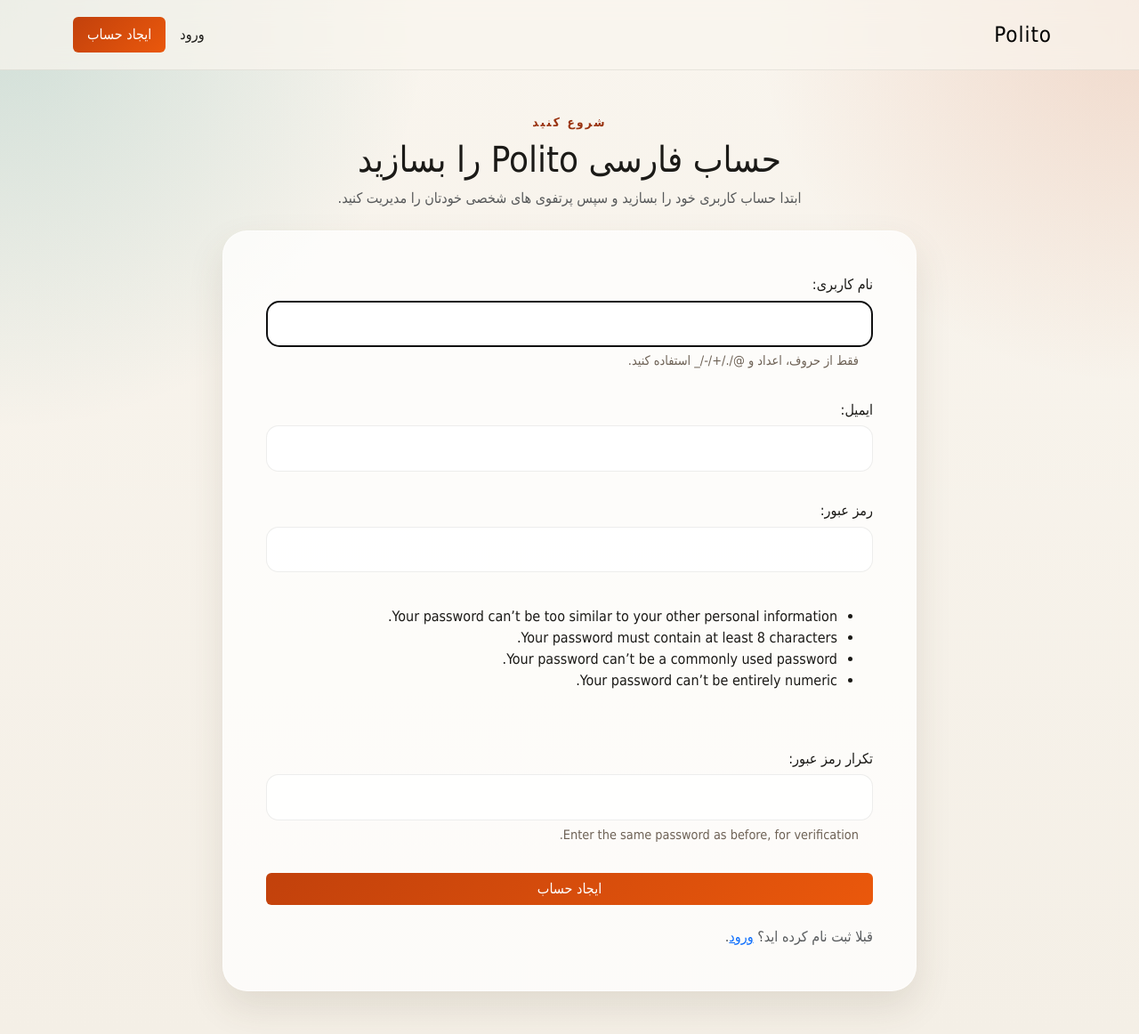
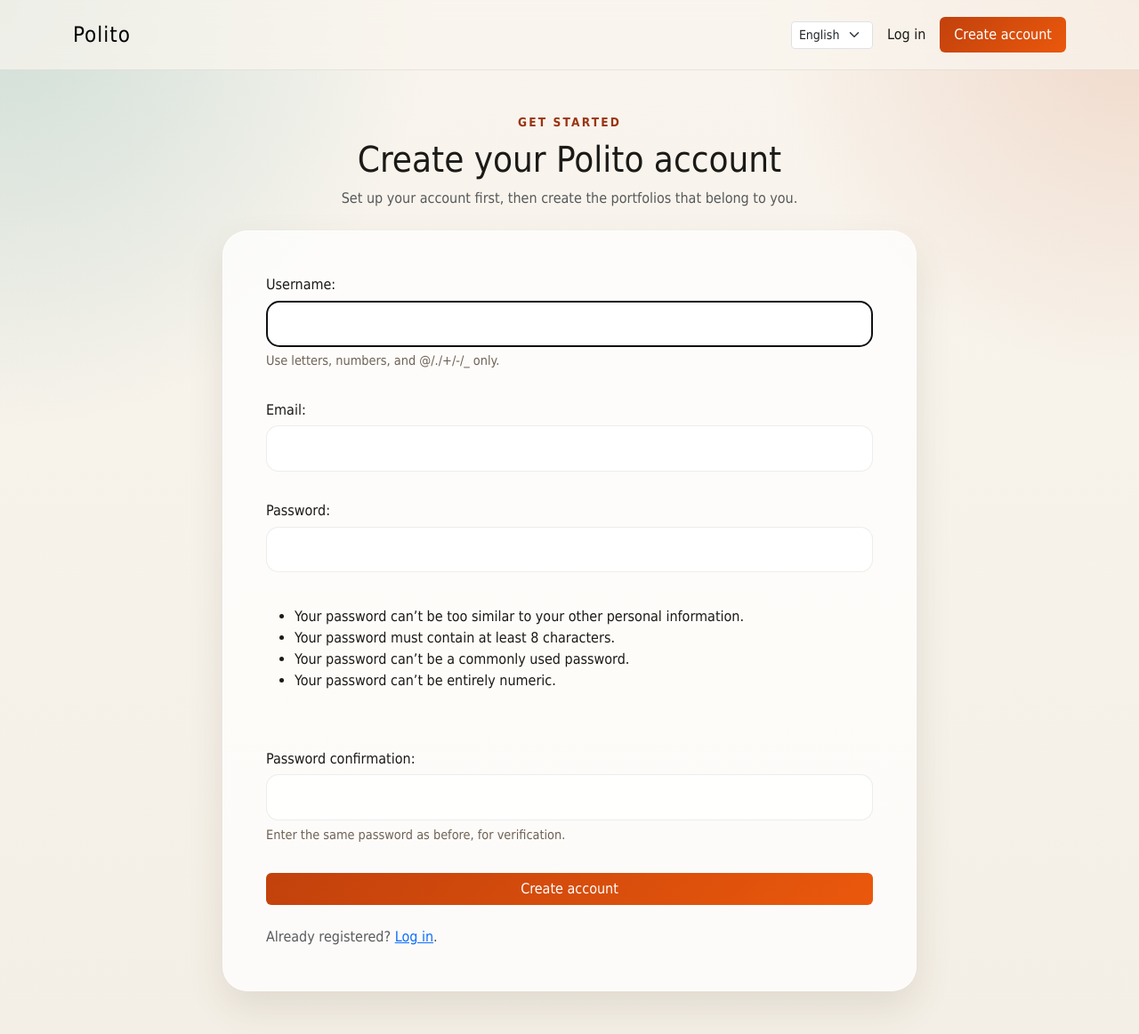
Before and after one commit to Taha-Tahmasb/polito, a Django app: page /signup/ in a window 1280 px wide. Shown: the whole page at 89% size. Run offline with Django 4.2, Linux system fonts and the light colour scheme; some libraries are stand-ins or nearby versions.

Commit message:
Add optional Persian and English language switch

```diff
--- a/config/settings.py
+++ b/config/settings.py
@@ -45,6 +45,7 @@ TEMPLATES = [
             'context_processors': [
                 'django.template.context_processors.debug',
                 'django.template.context_processors.request',
+                'django.template.context_processors.i18n',
                 'django.contrib.auth.context_processors.auth',
                 'django.contrib.messages.context_processors.messages',
             ],
@@ -82,7 +83,8 @@ USE_I18N = True
 USE_TZ = True
 
 LANGUAGES = [
-    ('fa', 'Persian'),
+    ('fa', 'فارسی'),
+    ('en', 'English'),
 ]
 
 STATIC_URL = 'static/'
--- a/config/urls.py
+++ b/config/urls.py
@@ -3,5 +3,6 @@ from django.urls import include, path
 
 urlpatterns = [
     path('admin/', admin.site.urls),
+    path('i18n/', include('django.conf.urls.i18n')),
     path('', include('portfolio.urls')),
 ]
--- a/portfolio/forms.py
+++ b/portfolio/forms.py
@@ -3,9 +3,15 @@ from django.contrib.auth.forms import AuthenticationForm
 from django.contrib.auth.forms import UserCreationForm
 from django.contrib.auth.models import User
 from django.core.exceptions import ValidationError
+from django.utils.translation import get_language
 
 from .models import Asset, Portfolio, Transaction
 from .services import validate_transaction_effect
+
+
+def tr(fa_text, en_text):
+    language = (get_language() or 'fa').split('-')[0]
+    return fa_text if language == 'fa' else en_text
 
 
 class DateInput(forms.DateInput):
@@ -21,16 +27,24 @@ class SignUpForm(UserCreationForm):
 
     def __init__(self, *args, **kwargs):
         super().__init__(*args, **kwargs)
-        self.fields['username'].label = 'نام کاربری'
-        self.fields['username'].help_text = 'فقط از حروف، اعداد و @/./+/-/_ استفاده کنید.'
-        self.fields['email'].label = 'ایمیل'
-        self.fields['password1'].label = 'رمز عبور'
-        self.fields['password2'].label = 'تکرار رمز عبور'
+        self.fields['username'].label = tr('نام کاربری', 'Username')
+        self.fields['username'].help_text = tr(
+            'فقط از حروف، اعداد و @/./+/-/_ استفاده کنید.',
+            'Use letters, numbers, and @/./+/-/_ only.',
+        )
+        self.fields['email'].label = tr('ایمیل', 'Email')
+        self.fields['password1'].label = tr('رمز عبور', 'Password')
+        self.fields['password2'].label = tr('تکرار رمز عبور', 'Password confirmation')
 
 
 class PersianAuthenticationForm(AuthenticationForm):
-    username = forms.CharField(label='نام کاربری')
-    password = forms.CharField(label='رمز عبور', strip=False, widget=forms.PasswordInput(attrs={'autocomplete': 'current-password'}))
+    username = forms.CharField()
+    password = forms.CharField(strip=False, widget=forms.PasswordInput(attrs={'autocomplete': 'current-password'}))
+
+    def __init__(self, request=None, *args, **kwargs):
+        super().__init__(request, *args, **kwargs)
+        self.fields['username'].label = tr('نام کاربری', 'Username')
+        self.fields['password'].label = tr('رمز عبور', 'Password')
 
 
 class PortfolioForm(forms.ModelForm):
@@ -41,6 +55,13 @@ class PortfolioForm(forms.ModelForm):
             'description': forms.Textarea(attrs={'rows': 3, 'placeholder': 'مثلا استراتژی رشد، درآمدی یا پس انداز بلندمدت'}),
         }
 
+    def __init__(self, *args, **kwargs):
+        super().__init__(*args, **kwargs)
+        self.fields['description'].widget.attrs['placeholder'] = tr(
+            'مثلا استراتژی رشد، درآمدی یا پس انداز بلندمدت',
+            'For example: growth strategy, income sleeve, or long-term savings',
+        )
+
 
 class AssetForm(forms.ModelForm):
     class Meta:
@@ -49,9 +70,12 @@ class AssetForm(forms.ModelForm):
 
     def __init__(self, *args, user=None, **kwargs):
         super().__init__(*args, **kwargs)
-        self.fields['symbol'].help_text = 'نماد بورسی یا شناسه دارایی را وارد کنید.'
         if user is not None:
             self.fields['portfolio'].queryset = Portfolio.objects.filter(owner=user)
+        self.fields['symbol'].help_text = tr(
+            'نماد بورسی یا شناسه دارایی را وارد کنید.',
+            'Enter the ticker symbol or asset identifier.',
+        )
 
 
 class TransactionForm(forms.ModelForm):
@@ -65,6 +89,7 @@ class TransactionForm(forms.ModelForm):
 
     def __init__(self, *args, user=None, **kwargs):
         super().__init__(*args, **kwargs)
+        self.fields['notes'].widget.attrs['placeholder'] = tr('یادداشت اختیاری', 'Optional note')
         if user is not None:
             owned_portfolios = Portfolio.objects.filter(owner=user)
             self.fields['portfolio'].queryset = owned_portfolios
--- a/portfolio/views.py
+++ b/portfolio/views.py
@@ -9,11 +9,17 @@ from django.contrib.auth.views import LoginView, LogoutView
 from django.db.models import DecimalField, ExpressionWrapper, F, Sum
 from django.http import HttpResponse, HttpResponseRedirect
 from django.urls import reverse_lazy
+from django.utils.translation import get_language
 from django.views.generic import CreateView, DeleteView, DetailView, ListView, TemplateView, UpdateView
 
 from .forms import AssetForm, PersianAuthenticationForm, PortfolioForm, SignUpForm, TransactionForm
 from .models import Asset, Portfolio, Transaction
 from .services import apply_transaction
+
+
+def tr(fa_text, en_text):
+    language = (get_language() or 'fa').split('-')[0]
+    return fa_text if language == 'fa' else en_text
 
 
 class SignUpView(CreateView):
@@ -29,7 +35,10 @@ class SignUpView(CreateView):
     def form_valid(self, form):
         response = super().form_valid(form)
         login(self.request, self.object)
-        messages.success(self.request, 'حساب کاربری شما با موفقیت ساخته شد. خوش آمدید.')
+        messages.success(
+            self.request,
+            tr('حساب کاربری شما با موفقیت ساخته شد. خوش آمدید.', 'Your account was created successfully. Welcome.'),
+        )
         return response
 
 
@@ -152,7 +161,11 @@ class PortfolioHoldingsExportView(OwnerQuerysetMixin, DetailView):
         response['Content-Disposition'] = f'attachment; filename="portfolio-{portfolio.pk}-holdings.csv"'
 
         writer = csv.writer(response)
-        writer.writerow(['نماد', 'نام', 'نوع', 'تعداد', 'میانگین قیمت خرید', 'قیمت فعلی', 'ارزش بازار', 'سود و زیان'])
+        writer.writerow(
+            ['نماد', 'نام', 'نوع', 'تعداد', 'میانگین قیمت خرید', 'قیمت فعلی', 'ارزش بازار', 'سود و زیان']
+            if (get_language() or 'fa').split('-')[0] == 'fa'
+            else ['symbol', 'name', 'type', 'quantity', 'average_cost', 'current_price', 'market_value', 'pnl']
+        )
         for asset in portfolio.assets.all():
             writer.writerow(
                 [
@@ -177,12 +190,12 @@ class PortfolioCreateView(OwnerQuerysetMixin, CreateView):
 
     def form_valid(self, form):
         form.instance.owner = self.request.user
-        messages.success(self.request, 'پرتفوی با موفقیت ایجاد شد.')
+        messages.success(self.request, tr('پرتفوی با موفقیت ایجاد شد.', 'Portfolio created successfully.'))
         return super().form_valid(form)
 
     def get_context_data(self, **kwargs):
         context = super().get_context_data(**kwargs)
-        context['form_title'] = 'ایجاد پرتفوی'
+        context['form_title'] = tr('ایجاد پرتفوی', 'Create portfolio')
         return context
 
 
@@ -196,12 +209,12 @@ class PortfolioUpdateView(OwnerQuerysetMixin, UpdateView):
         return self.get_portfolios()
 
     def form_valid(self, form):
-        messages.success(self.request, 'پرتفوی با موفقیت به روز شد.')
+        messages.success(self.request, tr('پرتفوی با موفقیت به روز شد.', 'Portfolio updated successfully.'))
         return super().form_valid(form)
 
     def get_context_data(self, **kwargs):
         context = super().get_context_data(**kwargs)
-        context['form_title'] = 'ویرایش پرتفوی'
+        context['form_title'] = tr('ویرایش پرتفوی', 'Edit portfolio')
         return context
 
 
@@ -214,7 +227,7 @@ class PortfolioDeleteView(OwnerQuerysetMixin, DeleteView):
         return self.get_portfolios()
 
     def form_valid(self, form):
-        messages.success(self.request, 'پرتفوی با موفقیت حذف شد.')
+        messages.success(self.request, tr('پرتفوی با موفقیت حذف شد.', 'Portfolio deleted successfully.'))
         return super().form_valid(form)
 
 
@@ -237,12 +250,12 @@ class AssetCreateView(OwnerQuerysetMixin, CreateView):
         return kwargs
 
     def form_valid(self, form):
-        messages.success(self.request, 'دارایی با موفقیت اضافه شد.')
+        messages.success(self.request, tr('دارایی با موفقیت اضافه شد.', 'Asset added successfully.'))
         return super().form_valid(form)
 
     def get_context_data(self, **kwargs):
         context = super().get_context_data(**kwargs)
-        context['form_title'] = 'افزودن دارایی'
+        context['form_title'] = tr('افزودن دارایی', 'Add asset')
         return context
 
 
@@ -263,12 +276,12 @@ class AssetUpdateView(OwnerQuerysetMixin, UpdateView):
         return reverse_lazy('portfolio:detail', kwargs={'pk': self.object.portfolio_id})
 
     def form_valid(self, form):
-        messages.success(self.request, 'دارایی با موفقیت به روز شد.')
+        messages.success(self.request, tr('دارایی با موفقیت به روز شد.', 'Asset updated successfully.'))
         return super().form_valid(form)
 
     def get_context_data(self, **kwargs):
         context = super().get_context_data(**kwargs)
-        context['form_title'] = 'ویرایش دارایی'
+        context['form_title'] = tr('ویرایش دارایی', 'Update asset')
         return context
 
 
@@ -327,14 +340,18 @@ class TransactionExportView(OwnerQuerysetMixin, TemplateView):
         response['Content-Disposition'] = 'attachment; filename="polito-transactions.csv"'
 
         writer = csv.writer(response)
-        writer.writerow(['تاریخ', 'نوع', 'پرتفوی', 'دارایی', 'مبلغ', 'یادداشت'])
+        writer.writerow(
+            ['تاریخ', 'نوع', 'پرتفوی', 'دارایی', 'مبلغ', 'یادداشت']
+            if (get_language() or 'fa').split('-')[0] == 'fa'
+            else ['date', 'type', 'portfolio', 'asset', 'amount', 'notes']
+        )
         for transaction in transactions:
             writer.writerow(
                 [
                     transaction.executed_at.isoformat(),
                     transaction.get_transaction_type_display(),
                     transaction.portfolio.name,
-                    transaction.asset.symbol if transaction.asset else 'گردش نقدی',
+                    transaction.asset.symbol if transaction.asset else tr('گردش نقدی', 'Cash movement'),
                     transaction.total_amount,
                     transaction.notes,
                 ]
@@ -363,12 +380,12 @@ class TransactionCreateView(OwnerQuerysetMixin, CreateView):
     def form_valid(self, form):
         self.object = form.save(commit=False)
         apply_transaction(self.object)
-        messages.success(self.request, 'تراکنش با موفقیت ثبت شد.')
+        messages.success(self.request, tr('تراکنش با موفقیت ثبت شد.', 'Transaction logged successfully.'))
         return HttpResponseRedirect(self.get_success_url())
 
     def get_context_data(self, **kwargs):
         context = super().get_context_data(**kwargs)
-        context['form_title'] = 'ثبت تراکنش'
+        context['form_title'] = tr('ثبت تراکنش', 'Log transaction')
         return context
 
 
--- a/static/css/app.css
+++ b/static/css/app.css
@@ -16,10 +16,18 @@ body {
     radial-gradient(circle at top right, rgba(194, 65, 12, 0.16), transparent 25%),
     linear-gradient(180deg, #f9f5ee 0%, var(--bg) 100%);
   color: var(--ink);
-  direction: rtl;
   font-family: Tahoma, "Segoe UI", sans-serif;
   min-height: 100vh;
+}
+
+html[dir="rtl"] body {
+  direction: rtl;
   text-align: right;
+}
+
+html[dir="ltr"] body {
+  direction: ltr;
+  text-align: left;
 }
 
 h1, h2, h3, h4, .navbar-brand {
@@ -45,6 +53,15 @@ h1, h2, h3, h4, .navbar-brand {
 .form-label,
 form p label {
   text-align: right;
+}
+
+html[dir="ltr"] .table,
+html[dir="ltr"] .form-label,
+html[dir="ltr"] form p label,
+html[dir="ltr"] form input,
+html[dir="ltr"] form select,
+html[dir="ltr"] form textarea {
+  text-align: left;
 }
 
 .btn-accent {
--- a/templates/base.html
+++ b/templates/base.html
@@ -1,6 +1,6 @@
-{% load static %}
+{% load i18n static %}
 <!DOCTYPE html>
-<html lang="fa" dir="rtl">
+<html lang="{{ LANGUAGE_CODE }}" dir="{% if LANGUAGE_CODE == 'fa' %}rtl{% else %}ltr{% endif %}">
 <head>
     <meta charset="utf-8">
     <meta name="viewport" content="width=device-width, initial-scale=1">
@@ -12,20 +12,42 @@
     <nav class="navbar navbar-expand-lg py-3">
         <div class="container align-items-center">
             <a class="navbar-brand" href="{% url 'portfolio:home' %}">Polito</a>
-            <div class="navbar-nav me-auto gap-2 align-items-center flex-row flex-wrap justify-content-start">
+            <div class="navbar-nav {% if LANGUAGE_CODE == 'fa' %}me-auto justify-content-start{% else %}ms-auto justify-content-end{% endif %} gap-2 align-items-center flex-row flex-wrap">
                 {% if request.user.is_authenticated %}
-                    <a class="nav-link" href="{% url 'portfolio:dashboard' %}">داشبورد</a>
-                    <a class="nav-link" href="{% url 'portfolio:list' %}">پرتفوی ها</a>
-                    <a class="nav-link" href="{% url 'portfolio:transactions' %}">فعالیت ها</a>
+                    <a class="nav-link" href="{% url 'portfolio:dashboard' %}">{% if LANGUAGE_CODE == 'fa' %}داشبورد{% else %}Dashboard{% endif %}</a>
+                    <a class="nav-link" href="{% url 'portfolio:list' %}">{% if LANGUAGE_CODE == 'fa' %}پرتفوی ها{% else %}Portfolios{% endif %}</a>
+                    <a class="nav-link" href="{% url 'portfolio:transactions' %}">{% if LANGUAGE_CODE == 'fa' %}فعالیت ها{% else %}Activity{% endif %}</a>
                     <span class="nav-link text-muted small">{{ request.user.username }}</span>
+                    <form method="post" action="/i18n/setlang/" class="d-inline-flex">
+                        {% csrf_token %}
+                        <input type="hidden" name="next" value="{{ request.get_full_path }}">
+                        <select name="language" class="form-select form-select-sm" onchange="this.form.submit()">
+                            {% get_current_language as CURRENT_LANGUAGE %}
+                            {% get_available_languages as AVAILABLE_LANGUAGES %}
+                            {% for code, name in AVAILABLE_LANGUAGES %}
+                            <option value="{{ code }}"{% if code == CURRENT_LANGUAGE %} selected{% endif %}>{{ name }}</option>
+                            {% endfor %}
+                        </select>
+                    </form>
                     <form method="post" action="{% url 'portfolio:logout' %}">
                         {% csrf_token %}
-                        <button class="btn btn-outline-dark btn-sm" type="submit">خروج</button>
+                        <button class="btn btn-outline-dark btn-sm" type="submit">{% if LANGUAGE_CODE == 'fa' %}خروج{% else %}Log out{% endif %}</button>
                     </form>
-                    <a class="nav-link btn btn-accent text-white px-3" href="{% url 'portfolio:create' %}">پرتفوی جدید</a>
+                    <a class="nav-link btn btn-accent text-white px-3" href="{% url 'portfolio:create' %}">{% if LANGUAGE_CODE == 'fa' %}پرتفوی جدید{% else %}New portfolio{% endif %}</a>
                 {% else %}
-                    <a class="nav-link" href="{% url 'portfolio:login' %}">ورود</a>
-                    <a class="nav-link btn btn-accent text-white px-3" href="{% url 'portfolio:signup' %}">ایجاد حساب</a>
+                    <form method="post" action="/i18n/setlang/" class="d-inline-flex">
+                        {% csrf_token %}
+                        <input type="hidden" name="next" value="{{ request.get_full_path }}">
+                        <select name="language" class="form-select form-select-sm" onchange="this.form.submit()">
+                            {% get_current_language as CURRENT_LANGUAGE %}
+                            {% get_available_languages as AVAILABLE_LANGUAGES %}
+                            {% for code, name in AVAILABLE_LANGUAGES %}
+                            <option value="{{ code }}"{% if code == CURRENT_LANGUAGE %} selected{% endif %}>{{ name }}</option>
+                            {% endfor %}
+                        </select>
+                    </form>
+                    <a class="nav-link" href="{% url 'portfolio:login' %}">{% if LANGUAGE_CODE == 'fa' %}ورود{% else %}Log in{% endif %}</a>
+                    <a class="nav-link btn btn-accent text-white px-3" href="{% url 'portfolio:signup' %}">{% if LANGUAGE_CODE == 'fa' %}ایجاد حساب{% else %}Create account{% endif %}</a>
                 {% endif %}
             </div>
         </div>
--- a/templates/portfolio/form.html
+++ b/templates/portfolio/form.html
@@ -3,15 +3,15 @@
 {% block content %}
 <section class="form-shell mx-auto">
     <div class="mb-4 text-center">
-        <p class="eyebrow mb-2">گردش کار پرتفوی</p>
+        <p class="eyebrow mb-2">{% if LANGUAGE_CODE == 'fa' %}گردش کار پرتفوی{% else %}Portfolio workflow{% endif %}</p>
         <h1 class="mb-2">{{ form_title }}</h1>
-        <p class="text-muted mb-0">اطلاعات دقیق و ساختارمند را برای مدیریت فارسی پرتفوی خود ثبت کنید.</p>
+        <p class="text-muted mb-0">{% if LANGUAGE_CODE == 'fa' %}اطلاعات دقیق و ساختارمند را برای مدیریت پرتفوی خود ثبت کنید.{% else %}Capture clean, structured data for your portfolio workspace.{% endif %}</p>
     </div>
     <div class="panel p-4 p-lg-5">
         <form method="post" class="vstack gap-3">
             {% csrf_token %}
             {{ form.as_p }}
-            <button type="submit" class="btn btn-accent">ذخیره</button>
+            <button type="submit" class="btn btn-accent">{% if LANGUAGE_CODE == 'fa' %}ذخیره{% else %}Save{% endif %}</button>
         </form>
     </div>
 </section>
--- a/templates/registration/signup.html
+++ b/templates/registration/signup.html
@@ -1,21 +1,21 @@
 {% extends 'base.html' %}
 
-{% block title %}ایجاد حساب | Polito{% endblock %}
+{% block title %}{% if LANGUAGE_CODE == 'fa' %}ایجاد حساب{% else %}Create account{% endif %} | Polito{% endblock %}
 
 {% block content %}
 <section class="form-shell mx-auto auth-shell">
     <div class="mb-4 text-center">
-        <p class="eyebrow mb-2">شروع کنید</p>
-        <h1 class="mb-2">حساب فارسی Polito را بسازید</h1>
-        <p class="text-muted mb-0">ابتدا حساب کاربری خود را بسازید و سپس پرتفوی های شخصی خودتان را مدیریت کنید.</p>
+        <p class="eyebrow mb-2">{% if LANGUAGE_CODE == 'fa' %}شروع کنید{% else %}Get started{% endif %}</p>
+        <h1 class="mb-2">{% if LANGUAGE_CODE == 'fa' %}حساب Polito خود را بسازید{% else %}Create your Polito account{% endif %}</h1>
+        <p class="text-muted mb-0">{% if LANGUAGE_CODE == 'fa' %}ابتدا حساب کاربری خود را بسازید و سپس پرتفوی های شخصی خودتان را مدیریت کنید.{% else %}Set up your account first, then create the portfolios that belong to you.{% endif %}</p>
     </div>
     <div class="panel p-4 p-lg-5">
         <form method="post" class="vstack gap-3">
             {% csrf_token %}
             {{ form.as_p }}
-            <button type="submit" class="btn btn-accent">ایجاد حساب</button>
+            <button type="submit" class="btn btn-accent">{% if LANGUAGE_CODE == 'fa' %}ایجاد حساب{% else %}Create account{% endif %}</button>
         </form>
-        <p class="text-muted mt-4 mb-0">قبلا ثبت نام کرده اید؟ <a href="{% url 'portfolio:login' %}">ورود</a>.</p>
+        <p class="text-muted mt-4 mb-0">{% if LANGUAGE_CODE == 'fa' %}قبلا ثبت نام کرده اید؟ <a href="{% url 'portfolio:login' %}">ورود</a>.{% else %}Already registered? <a href="{% url 'portfolio:login' %}">Log in</a>.{% endif %}</p>
     </div>
 </section>
 {% endblock %}
```
Also changed, not shown: portfolio/services.py (+11 -5 lines), portfolio/tests.py (+7 -0 lines), templates/portfolio/dashboard.html (+6 -6 lines), templates/portfolio/portfolio_list.html (+5 -5 lines), templates/portfolio/transaction_list.html (+4 -4 lines), templates/registration/login.html (+6 -6 lines).
